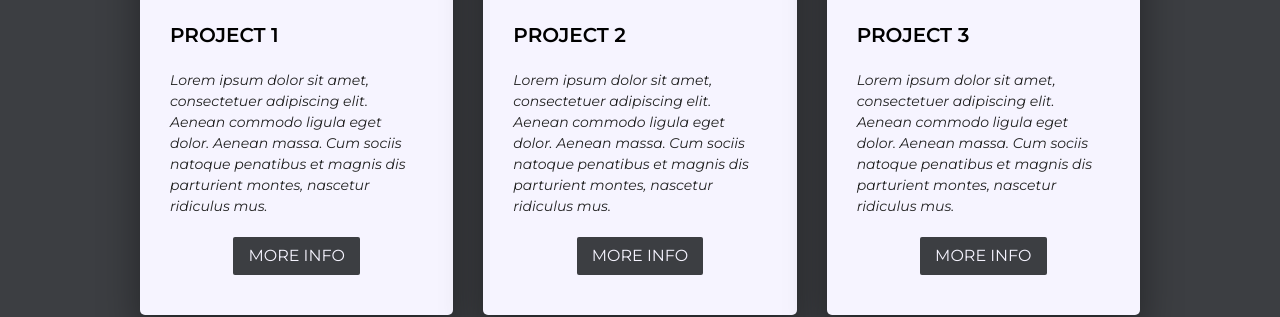
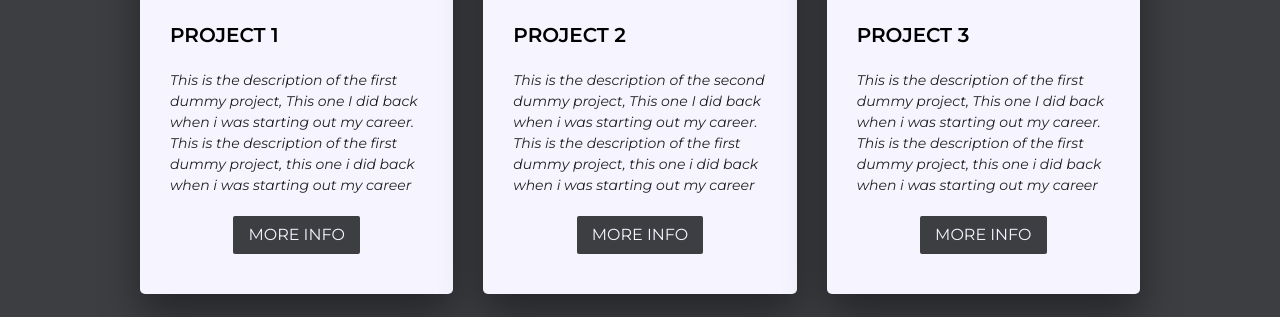
Before and after one commit to umerkang66/hammad-portfolio, a Next.js app: page / in a window 1280 px wide. Shown: the part 968-1285 px from the top of the page. Built offline with nearby package versions, Linux system fonts and the light colour scheme.

Commit message:
add better description

```diff
--- a/components/home-page/featured-projects/featured-projects.tsx
+++ b/components/home-page/featured-projects/featured-projects.tsx
@@ -14,7 +14,7 @@ const projects: Project[] = [
   {
     name: 'project 1',
     description:
-      'Lorem ipsum dolor sit amet, consectetuer adipiscing elit. Aenean commodo ligula eget dolor. Aenean massa. Cum sociis natoque penatibus et magnis dis parturient montes, nascetur ridiculus mus.',
+      'This is the description of the first dummy project, This one I did back when i was starting out my career. This is the description of the first dummy project, this one i did back when i was starting out my career',
     image: 'project-1.jpg',
     slug: 'project-1',
   },
@@ -22,7 +22,7 @@ const projects: Project[] = [
   {
     name: 'project 2',
     description:
-      'Lorem ipsum dolor sit amet, consectetuer adipiscing elit. Aenean commodo ligula eget dolor. Aenean massa. Cum sociis natoque penatibus et magnis dis parturient montes, nascetur ridiculus mus.',
+      'This is the description of the second dummy project, This one I did back when i was starting out my career. This is the description of the first dummy project, this one i did back when i was starting out my career',
     image: 'project-2.jpg',
     slug: 'project-2',
   },
@@ -30,7 +30,7 @@ const projects: Project[] = [
   {
     name: 'project 3',
     description:
-      'Lorem ipsum dolor sit amet, consectetuer adipiscing elit. Aenean commodo ligula eget dolor. Aenean massa. Cum sociis natoque penatibus et magnis dis parturient montes, nascetur ridiculus mus.',
+      'This is the description of the first dummy project, This one I did back when i was starting out my career. This is the description of the first dummy project, this one i did back when i was starting out my career',
     image: 'project-3.jpg',
     slug: 'project-3',
   },
```
